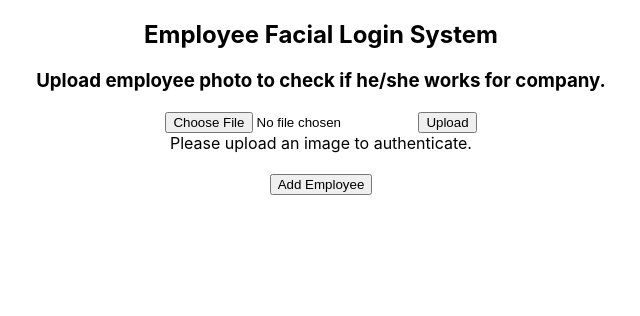
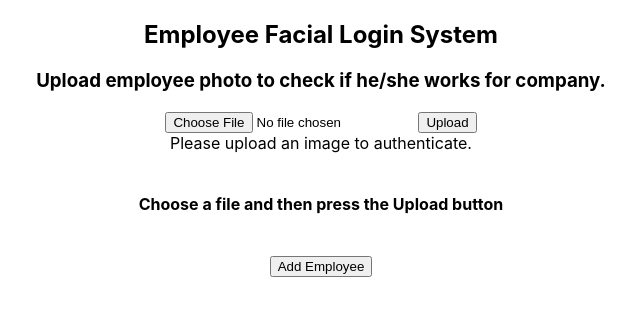
Before and after one commit to luiserrador/employee-login-AWS, a React (Create React App) app: page / in a window 1280 px wide. Shown: the top 316 px of the page, without its empty margins (319-959 px from the left). Built offline with nearby package versions, Linux system fonts and the light colour scheme.

Commit message:
update README

```diff
--- a/src/App.js
+++ b/src/App.js
@@ -96,21 +96,6 @@ class App extends Component {
       console.error(error);
     })
   }
-/*  {
-    const formData = new FormData();
-    const fileName = this.state.firstName + "_" + this.state.lastName + "." + getExtension(this.state.selectedFile.name);
-
-    formData.append(
-      "demo file",
-      this.state.selectedFile,
-    )
-    //call api
-    axios.post("https://ycnitaxs3m.execute-api.us-east-1.amazonaws.com/prod/file-upload", formData).then(() => {
-      this.setState({selectedFile: null});
-      this.setState({fileUploadedSuccessfully: true});
-    })
-  }
-*/
 
   onFirstNameChange = e => {
     this.setState({firstName: e.target.value});
@@ -164,9 +149,6 @@ class App extends Component {
           <h2>File Details:</h2>
           <p>File Name: {this.state.selectedFile.name}</p>
           <p>File Type: {this.state.selectedFile.type}</p>
-          <p>Last Modified: {" "}
-            {this.state.selectedFile.lastModifiedDate.toDateString()}
-          </p>
         </div>
       )
     } else if (this.state.fileUploadedSuccessfully) {
@@ -198,7 +180,7 @@ class App extends Component {
           </button>
           <div className={this.state.isAuth ? 'success' : 'failure'}>{this.state.uploadResultMessage}</div>
         </div>
-        {/* {this.fileData()} */}
+        {this.fileData()}
         {this.addEmployee()}
       </div>
     )
```
Also changed, not shown: 1 other file (tests, documents, lock files or other folders).
